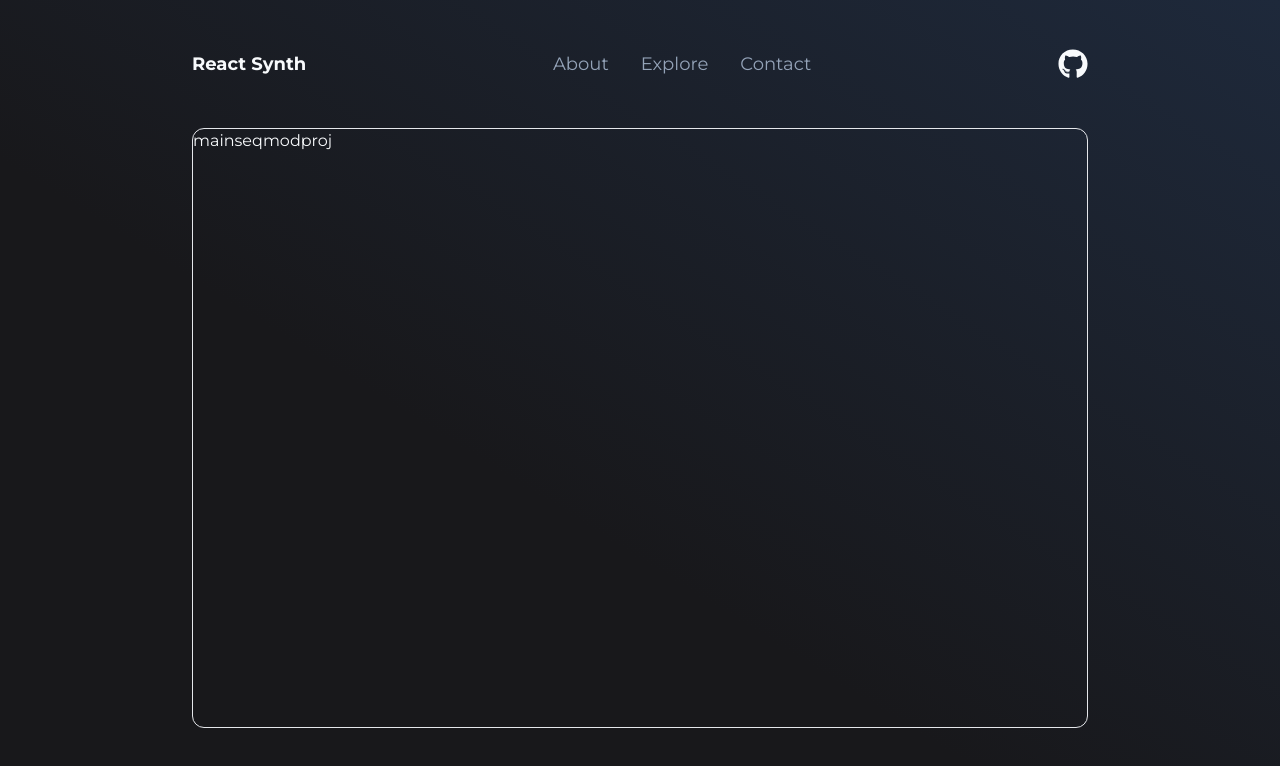
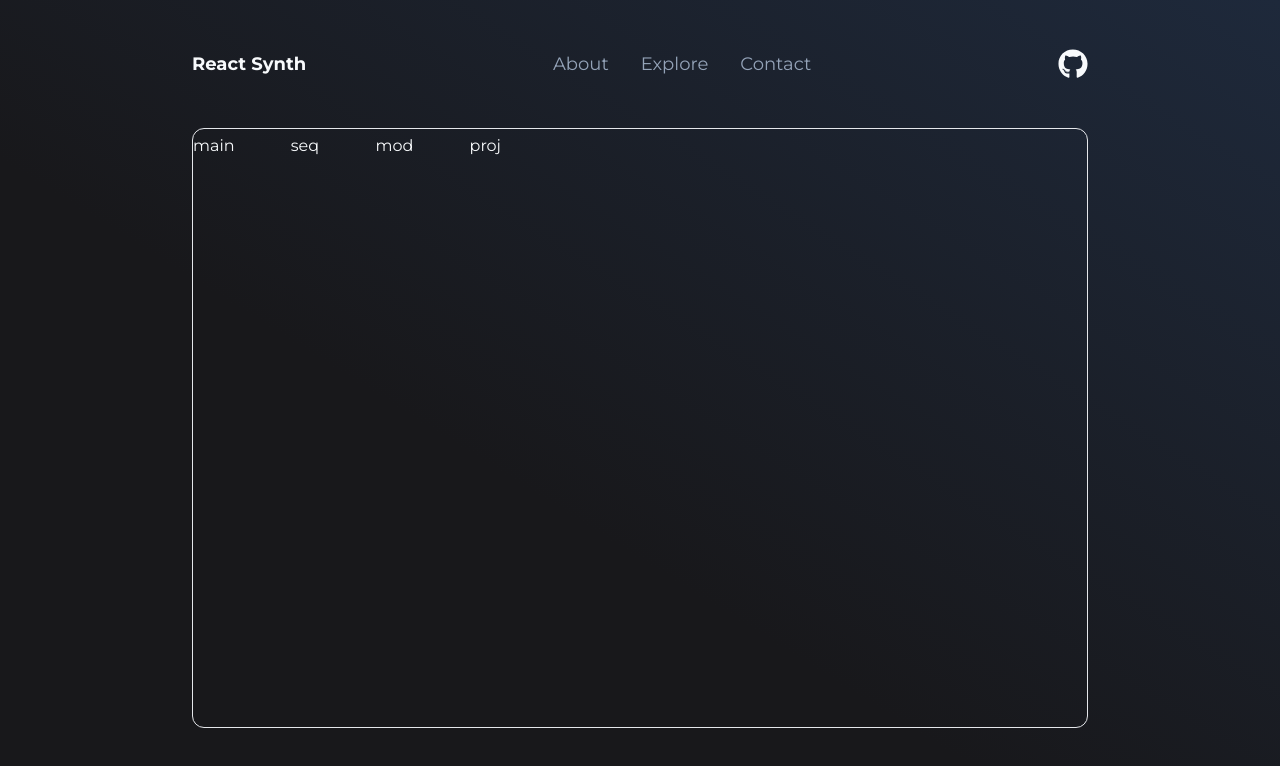
Before and after one commit to vybukhivka/react-synth, a React (Vite) app: page /synth in a window 1280 px wide. Shown: the top 766 px of the page. Built offline with nearby package versions, Linux system fonts and the light colour scheme.

Commit message:
synth container instead of SynthLayout

```diff
--- a/src/components/synth/SynthContainer.tsx
+++ b/src/components/synth/SynthContainer.tsx
@@ -1,12 +1,22 @@
-import { ReactNode } from 'react';
+import { useState } from 'react';
 
-type SynthContainerProps = {
-  children: ReactNode | ReactNode[];
-};
+import SynthNavTabs from './SynthNavTabs';
+import { SynthTabs } from '../../types/synthTabs';
 
-function SynthContainer({ children }: SynthContainerProps) {
+function SynthContainer() {
+  const [activeTab, setActiveTab] = useState<SynthTabs>('main');
+
+  function updateActiveTab(tabName: SynthTabs) {
+    setActiveTab(tabName);
+  }
+
+  // NavBar, 4 Tracks and bottom right corner buttons
+  // rendred on every page. sequencer and params are conditionally
+  // rendered, depending on the selected page
   return (
-    <div className="h-[600px] w-[1064px] rounded-xl border">{children}</div>
+    <div className="grid h-[600px] w-[1064px] grid-cols-6 gap-5 rounded-xl border">
+      <SynthNavTabs onTabChange={updateActiveTab} />
+    </div>
   );
 }
 
--- a/src/components/synth/SynthNavTabs.tsx
+++ b/src/components/synth/SynthNavTabs.tsx
@@ -7,7 +7,7 @@ type SynthNavTabsProps = {
 
 function SynthNavTabs({ onTabChange }: SynthNavTabsProps) {
   return (
-    <div>
+    <div className="flex h-[34px] w-[308px] flex-grow-0 items-center justify-between">
       <ButtonMedium text="main" onClick={() => onTabChange('main')} />
       <ButtonMedium text="seq" onClick={() => onTabChange('seq')} />
       <ButtonMedium text="mod" onClick={() => onTabChange('mod')} />
--- a/src/layouts/SynthLayout.tsx
+++ /dev/null
@@ -1,22 +0,0 @@
-import { useState } from 'react';
-
-import SynthContainer from '../components/synth/SynthContainer';
-import SynthNavTabs from '../components/synth/SynthNavTabs';
-import { SynthTabs } from '../types/synthTabs';
-
-function SynthLayout() {
-  const [activeTab, setActiveTab] = useState<SynthTabs>('main');
-
-  function updateActiveTab(tabName: SynthTabs) {
-    setActiveTab(tabName);
-  }
-  return (
-    <>
-      <SynthContainer>
-        <SynthNavTabs onTabChange={updateActiveTab} />
-      </SynthContainer>
-    </>
-  );
-}
-
-export default SynthLayout;
--- a/src/router/mainRoutes.tsx
+++ b/src/router/mainRoutes.tsx
@@ -7,7 +7,7 @@ import Home from '../pages/Home';
 import Contact from '../pages/Contact';
 import ErrorBoundary from '../pages/ErrorBoundary';
 import PageNotFound from '../pages/PageNotFound';
-import SynthLayout from '../layouts/SynthLayout';
+import SynthContainer from '../components/synth/SynthContainer';
 
 const mainRoutes: RouteObject[] = [
   {
@@ -27,8 +27,8 @@ const mainRoutes: RouteObject[] = [
       },
       {
         path: '/synth',
-        element: <SynthLayout />,
-        children: [{ path: ':patternId', element: <SynthLayout /> }],
+        element: <SynthContainer />,
+        children: [{ path: ':patternId', element: <SynthContainer /> }],
       },
     ],
   },
```
Also changed, not shown: src/components/synth/SynthMainTab.tsx (+15 -0 lines).
